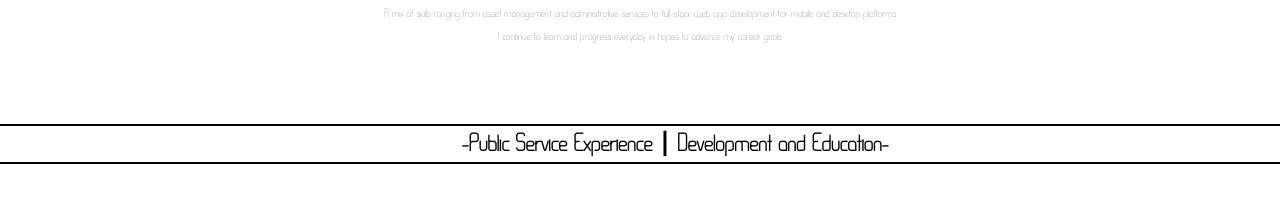
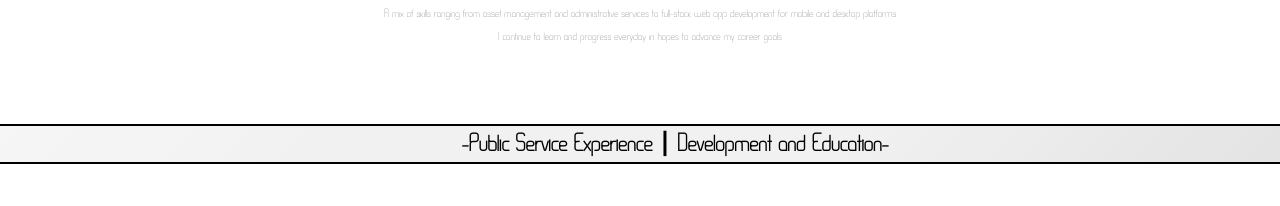
Before and after one commit to Alexanderlol/Website, a website: page index.html at #!/experience in a window 1280 px wide. Shown: the part 208-414 px from the top of the page. Drawn offline with nearby package versions, Linux system fonts and the light colour scheme; some packages are replaced by stand-ins of ours.

Commit message:
styled exp button

```diff
--- a/pages/experience.html
+++ b/pages/experience.html
@@ -20,7 +20,7 @@
 </div>
 
 <!-- <a class="btn btn-success" ng-click="Work = !Work" ng-class="{ active: Work}">Work Experience</a> -->
-<a class="buttonExp" ng-click="Work = !Work" ng-class="{ active: Work}">-Public Service Experience | Development and Education-</a>
+<a class="buttonExp" style='text-decoration:none;' ng-click="Work = !Work" ng-class="{ active: Work }">-Public Service Experience | Development and Education-</a>
 <br>
 <br>
 <br>
--- a/style.css
+++ b/style.css
@@ -28,8 +28,14 @@
 .buttonExp {
     position: relative;
     display: inline-block;
+    text-decoration: none;
     width: 1350px;
-    background-color: white;
+    /* Permalink - use to edit and share this gradient: http://colorzilla.com/gradient-editor/#ffffff+0,f6f6f6+0,f1f1f1+24,f1f1f1+24,f1f1f1+44,f1f1f1+62,e1e1e1+100;gradgrey */
+    background: rgb(255,255,255); /* Old browsers */
+    background: -moz-linear-gradient(-45deg,  rgba(255,255,255,1) 0%, rgba(246,246,246,1) 0%, rgba(241,241,241,1) 24%, rgba(241,241,241,1) 24%, rgba(241,241,241,1) 44%, rgba(241,241,241,1) 62%, rgba(225,225,225,1) 100%); /* FF3.6-15 */
+    background: -webkit-linear-gradient(-45deg,  rgba(255,255,255,1) 0%,rgba(246,246,246,1) 0%,rgba(241,241,241,1) 24%,rgba(241,241,241,1) 24%,rgba(241,241,241,1) 44%,rgba(241,241,241,1) 62%,rgba(225,225,225,1) 100%); /* Chrome10-25,Safari5.1-6 */
+    background: linear-gradient(135deg,  rgba(255,255,255,1) 0%,rgba(246,246,246,1) 0%,rgba(241,241,241,1) 24%,rgba(241,241,241,1) 24%,rgba(241,241,241,1) 44%,rgba(241,241,241,1) 62%,rgba(225,225,225,1) 100%); /* W3C, IE10+, FF16+, Chrome26+, Opera12+, Safari7+ */
+    filter: progid:DXImageTransform.Microsoft.gradient( startColorstr='#ffffff', endColorstr='#e1e1e1',GradientType=1 ); /* IE6-9 fallback on horizontal gradient */
     color: black;
     border: 2px solid #000; /* black */
     border-right: 0px;
```
Also changed, not shown: pages/home.html (+7 -7 lines).
